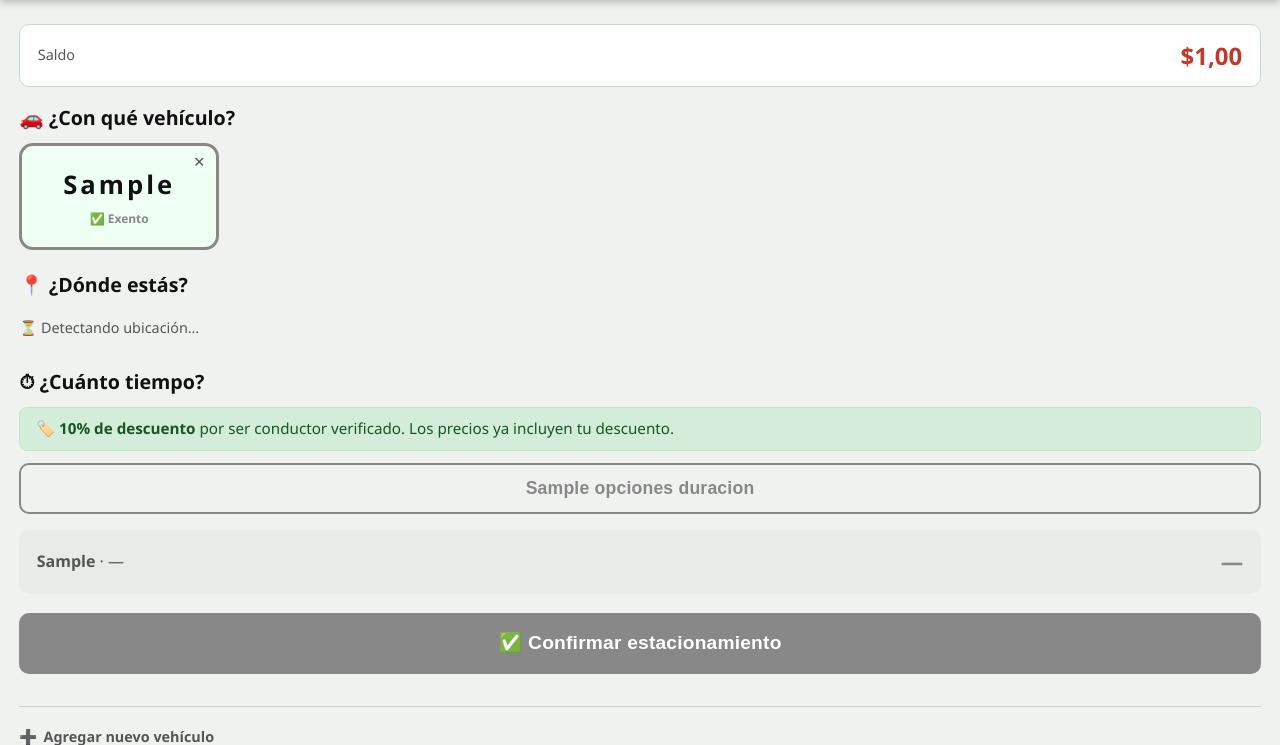
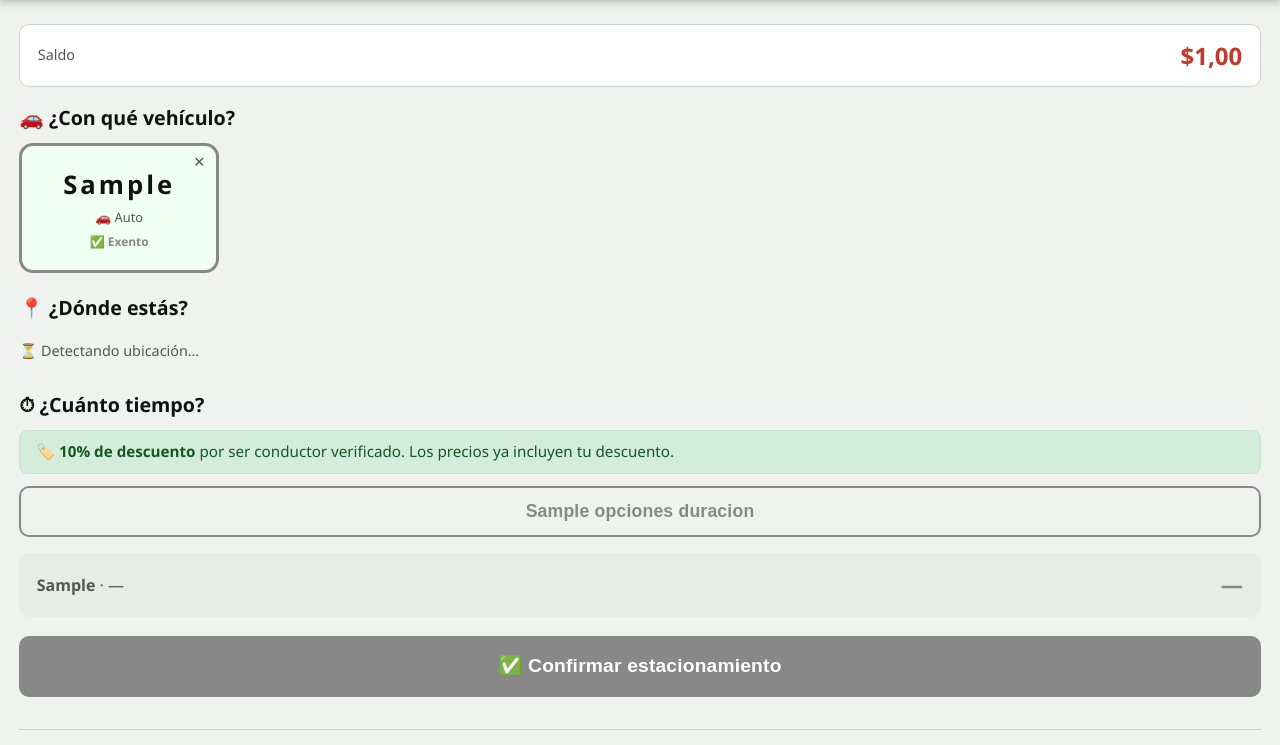
Before and after one commit to PolloLopez/estacionamiento_proyecto, a Django app: template templates/usuarios/estacionar_vehiculo.html in a window 1280 px wide. Shown: the part 92-837 px from the top of the page. Run offline with Django 5.2, Linux system fonts and the light colour scheme; tables that the repository leaves empty hold one stand-in row (values such as "Sample post"); the template is opened without the code that fills it: values that come from a table or form of the project are taken from there, most other values are stand-ins (such as "Sample title", 1, 10 or a date in 2020); grey boxes marked "Sample" are stand-in pictures.

Commit message:
fix: horario con caché por minuto + flujo motos completo + requirements sin duplicados

```diff
--- a/requirements.txt
+++ b/requirements.txt
@@ -30,7 +30,8 @@ django-anymail[brevo,resend]
 django-extensions==4.1
 Pillow==12.0.0
 sqlparse==0.5.3
-requests==2.32.3
+requests==2.34.2
+urllib3==1.26.20
 reportlab==4.2.5
 
 # Data / analisis
@@ -56,3 +57,4 @@ python-dateutil==2.9.0.post0
 pytz==2025.2
 six==1.17.0
 tzdata==2025.2
+charset-normalizer==3.4.7
--- a/templates/usuarios/estacionar_vehiculo.html
+++ b/templates/usuarios/estacionar_vehiculo.html
@@ -43,7 +43,8 @@
         {% for v in vehiculos %}
         <div class="tarjeta-vehiculo {% if patente_preseleccionada == v.patente %}seleccionada{% endif %}"
              data-id="{{ v.id }}"
-             onclick="seleccionarVehiculo({{ v.id }}, '{{ v.patente }}')"
+             data-tipo="{{ v.tipo|default:'auto' }}"
+             onclick="seleccionarVehiculo({{ v.id }}, '{{ v.patente }}', '{{ v.tipo|default:'auto' }}')"
              style="
                flex:1; min-width:130px; max-width:200px;
                border:3px solid var(--color-border);
@@ -57,6 +58,9 @@
              ">
           <div style="font-size:1.6rem; font-weight:800; letter-spacing:3px;">
             {{ v.patente }}
+          </div>
+          <div style="font-size:0.8rem; color:var(--color-text-muted); margin-top:0.2rem;">
+            {% if v.tipo == "moto" %}🏍 Moto{% else %}🚗 Auto{% endif %}
           </div>
           {% if v.exento_global %}
             <div style="font-size:0.75rem; color:var(--color-primary); margin-top:0.3rem; font-weight:600;">
@@ -193,6 +197,15 @@
                    style="text-transform:uppercase; letter-spacing:3px; font-weight:700; font-size:1.1rem;"
                    oninput="this.value = this.value.replace(/[^A-Za-z0-9]/g, '').toUpperCase()" />
           </div>
+          <div style="min-width:110px;">
+            <label style="font-size:0.85rem;">Tipo</label>
+            <select name="tipo" style="padding:0.45rem 0.6rem; border-radius:6px;
+                    border:1px solid var(--color-border); background:var(--color-surface);
+                    font-size:0.95rem; width:100%;">
+              <option value="auto">🚗 Auto</option>
+              <option value="moto">🏍 Moto</option>
+            </select>
+          </div>
           <button type="submit" class="btn btn-outline" style="font-size:0.9rem;">Agregar</button>
         </form>
       </div>
@@ -214,14 +227,19 @@
 </form>
 
 <script>
-const PRECIO_HORA = parseFloat("{{ tarifa_hora|default:'100' }}");
+const PRECIO_HORA_AUTO = parseFloat("{{ tarifa_hora_auto|default:'100' }}");
+// Si la tarifa moto es 0 o no está configurada, usa la misma que auto.
+const PRECIO_HORA_MOTO = parseFloat("{{ tarifa_hora_moto|default:'0' }}") || PRECIO_HORA_AUTO;
 // Saldo actual del conductor — usado para validar antes de habilitar "Confirmar"
 const SALDO_CONDUCTOR = parseFloat("{{ usuario.saldo|default:'0' }}");
 const URL_SUBCUADRA_CERCANA = "{% url 'conductor_subcuadra_cercana' %}";
 let vehiculoActivo = null;
+let tipoVehiculoActivo = "auto";  // "auto" | "moto" — actualizado al seleccionar vehículo
 
 // Preseleccionar si viene de "agregar vehículo"
 const preseleccionada = "{{ patente_preseleccionada|default:'' }}";
+// Guardamos el tipo de la patente preseleccionada para usarlo al auto-seleccionar
+const tipoPreseleccionado = "{{ request.GET.tipo|default:'' }}";
 
 // ── GPS ──────────────────────────────────────────────────────────────────────
 // Estado del GPS: "pending" | "ok" | "error"
@@ -275,8 +293,31 @@ if (seccionSubcuadra && navigator.geolocation) {
   mostrarSelectorSubcuadra("Seleccioná tu zona:");
 }
 
-function seleccionarVehiculo(id, patente) {
+function actualizarCostosSegunTipo(tipo) {
+  // Cuando cambia el vehículo seleccionado, recalcula el costo de cada opción
+  // usando la tarifa correspondiente (auto o moto).
+  const precioHora = tipo === "moto" ? PRECIO_HORA_MOTO : PRECIO_HORA_AUTO;
+  const botones = document.querySelectorAll(".duracion-btn");
+  botones.forEach(btn => {
+    const horas = parseFloat(btn.dataset.horas);
+    const nuevoCosto = Math.round(horas * precioHora * 100) / 100;
+    btn.dataset.costo = nuevoCosto;
+    // Si este botón estaba seleccionado, actualizar también el resumen visible
+    if (btn.classList.contains("btn") && !btn.classList.contains("btn-outline")) {
+      document.getElementById("costoTexto").innerText = "$" + nuevoCosto.toFixed(2);
+      // Revalidar saldo
+      var avisoSaldo = document.getElementById("aviso-saldo-insuficiente");
+      var btnConfirmar = document.getElementById("btn-confirmar-est");
+      var saldoInsuficiente = nuevoCosto > SALDO_CONDUCTOR;
+      if (avisoSaldo) avisoSaldo.style.display = saldoInsuficiente ? "block" : "none";
+      if (btnConfirmar) btnConfirmar.disabled = saldoInsuficiente;
+    }
+  });
+}
+
+function seleccionarVehiculo(id, patente, tipo) {
   vehiculoActivo = id;
+  tipoVehiculoActivo = tipo || "auto";
 
   // Estilos visuales
   document.querySelectorAll(".tarjeta-vehiculo").forEach(t => {
@@ -286,6 +327,9 @@ function seleccionarVehiculo(id, patente) {
 
   // Actualizar input oculto
   document.getElementById("vehiculo_id_input").value = id;
+
+  // Recalcular costos según tipo de vehículo
+  actualizarCostosSegunTipo(tipoVehiculoActivo);
 
   // Mostrar sección de subcuadra GPS (si existe — solo cuando hay subcuadras configuradas)
   if (seccionSubcuadra) {
@@ -356,11 +400,11 @@ window.addEventListener("DOMContentLoaded", () => {
     tarjetas.forEach(t => {
       const patente = t.querySelector("div").innerText.trim();
       if (patente === preseleccionada) {
-        t.click();
+        t.click();  // data-tipo ya está en el elemento; seleccionarVehiculo lo lee
       }
     });
   } else if (tarjetas.length === 1) {
-    // Si solo tiene un auto, seleccionarlo automáticamente
+    // Si solo tiene un vehículo, seleccionarlo automáticamente
     tarjetas[0].click();
   }
 });
```
Also changed, not shown: app_estacionamiento/services/horarios.py (+10 -6 lines).
